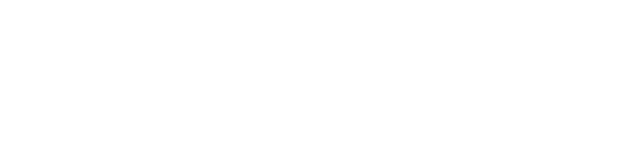
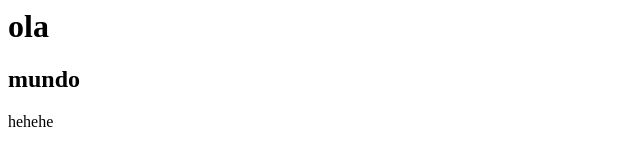
Before and after one commit to willbp/repositorioInternetB, a plain HTML site: page index.html in a window 1280 px wide. Shown: the whole page, without its empty margins (0-640 px from the left). Drawn offline with Linux system fonts and the light colour scheme.

Commit message:
segundo commit

```diff
--- a/index.html
+++ b/index.html
@@ -1,6 +1,9 @@
 <html>
- <head>
- </head>
- <body>
- </body>
+	<head>
+	</head>
+	<body>
+		<h1>ola</h1>
+		<h2>mundo</h2>
+		<p>hehehe</p>
+	</body>
 </html>
```
